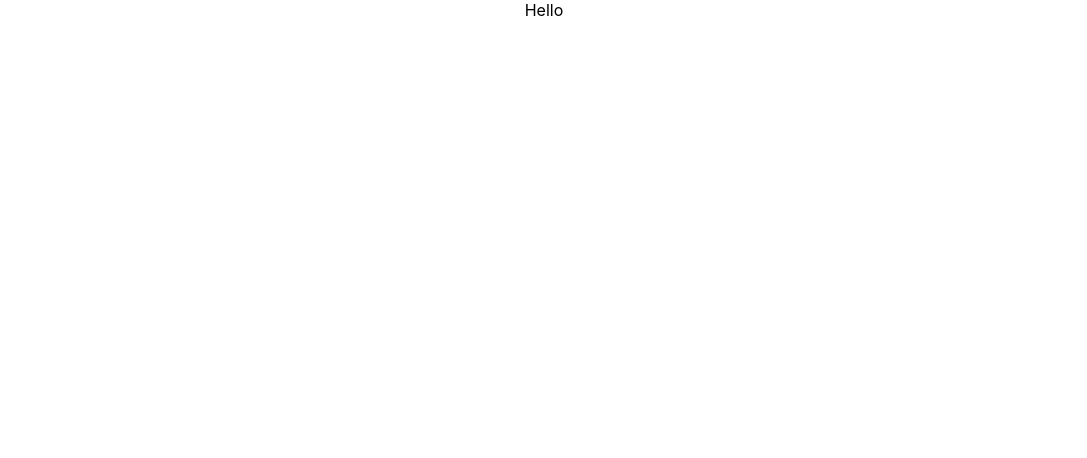
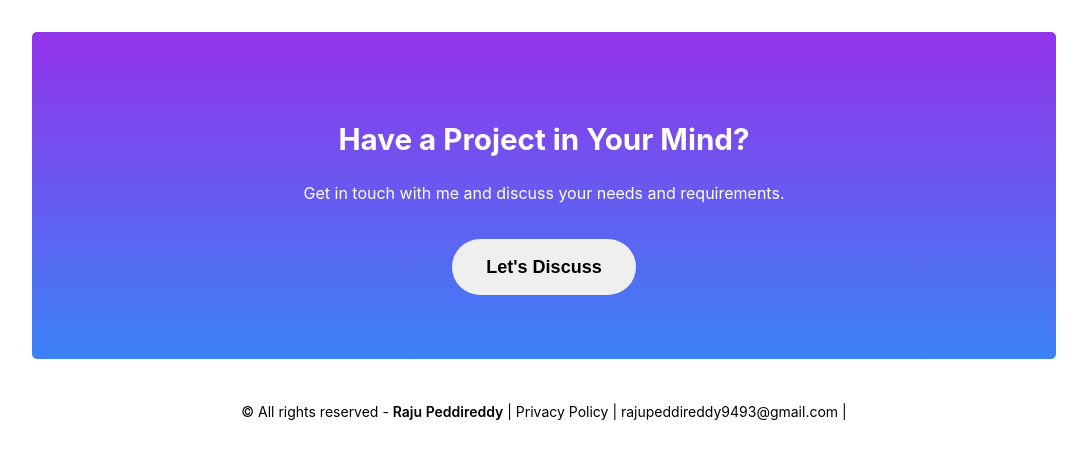
Before and after one commit to rajupeddireddy/raju-portfolio, a React (Create React App) app: page / in a window 1280 px wide. Shown: the top 458 px of the page, without its empty margins (96-1183 px from the left). Built offline with nearby package versions, Linux system fonts and the light colour scheme.

Commit message:
added disscuss card

```diff
--- a/src/App.js
+++ b/src/App.js
@@ -1,9 +1,9 @@
 import './App.css';
-
+import Home from './components/Home/Home';
 function App() {
   return (
     <div className="App">
-      Hello
+      <Home/>
 
     </div>
   );
--- /dev/null
+++ b/src/components/Discuss/Discuss.css
@@ -0,0 +1,59 @@
+.discussion-container{
+    /* background-color: #edf3f5; */
+    background-image: linear-gradient(#9333ea, #3b82f6);
+    width: 80%;
+    margin-top: 20px;
+    margin-bottom: 30px;
+    display: flex;
+    flex-direction: column;
+    justify-content: center;
+    align-items: center;
+    padding-top: 4rem;
+    padding-bottom: 4rem;
+    border-radius: 5px;
+    font-family: "Inter";
+
+}
+.discussion-container h2{
+    color: #fff;
+    font-size: 1.85rem;
+    margin-bottom: 10px;
+    text-align: center;
+
+}
+.discussion-container p{
+    color: #fff;
+    font-size: 1rem;
+    text-align: center;
+
+
+}
+.discussion-container button{
+    font-size: 1.125rem;
+    line-height: 1.75rem;
+    font-weight: 600;
+    padding: .75rem 2rem .75rem 2rem;
+    border-radius: 9999px;
+    cursor: pointer;
+    border-color: transparent;
+    opacity: 1;
+    margin-top: 20px;
+}
+.discussion-container a :hover{
+    box-shadow: 2px 0px 16px 0px #bfbfbf;
+    background-color: rgb(200, 253, 23);
+    color: #000;
+}
+@media (max-width:768px) {
+    .discussion-container h2{
+        font-size: 1.5rem;
+    }
+    .discussion-container p{
+        font-size: .9rem;
+    }
+    .discussion-container button{
+        font-size: .9rem;
+        padding: .5rem 1.8rem .5rem 1.8rem;
+    }
+
+}
--- /dev/null
+++ b/src/components/Discuss/Discuss.js
@@ -0,0 +1,14 @@
+import React from 'react'
+import './Discuss.css'
+export default function Discuss() {
+  return (
+    <div className='discussion-container'>
+      <h2>Have a Project in Your Mind?</h2>
+      <p>Get in touch with me and discuss your needs and requirements.</p>
+      <a href='https://wa.me/919493613197' target='_blank' rel='noreferrer'>
+        <button >Let's Discuss</button>
+      </a>
+
+    </div>
+  )
+}
--- /dev/null
+++ b/src/components/Footer/Footer.css
@@ -0,0 +1,9 @@
+.footer{
+    text-align: center;
+    font-family: 'Inter';
+    font-size: 14px;
+
+}
+.copyright span{
+    font-weight: 600;
+}
--- /dev/null
+++ b/src/components/Footer/Footer.js
@@ -0,0 +1,14 @@
+import React from 'react'
+import './Footer.css'
+
+export default function Footer(props) {
+    // const {scrollToTop} = props
+  return (
+    <div className='footer'>
+
+        <div className="copyright">
+            <p>&copy; All rights reserved - <span>Raju Peddireddy</span> | Privacy Policy | rajupeddireddy9493@gmail.com |</p>
+        </div>
+    </div>
+  )
+}
--- /dev/null
+++ b/src/components/Home/Home.css
@@ -0,0 +1,63 @@
+.home-container{
+    display: flex;
+    flex-direction: column;
+    align-items: center;
+    margin-top: 12px;
+}
+.home-container h1{
+    font-size: 60px;
+}
+@media (max-width:768px) {
+    .home-container h1{
+        font-size: 40px;
+    }
+
+}
+.my-intro-card{
+    display: flex;
+    justify-content: space-around;
+    align-items: center;
+    flex-wrap: wrap;
+    width: 80%;
+}
+@media (max-width: '768px') {
+    .my-intro-card{
+        width: 95%;
+    }
+
+}
+.my-intro-card span{
+    color: red;
+}
+.name{
+    color: #c0741c !important;
+}
+.my-intro-card p{
+    font-size: 28px;
+    margin-top: -30px;
+}
+@media (max-width:768px) {
+    .my-intro-card p{
+        font-size: 20px;
+        line-height: 38px;
+    }
+
+}
+.myphoto{
+    border-radius: 10%;
+    height: 200px;
+}
+.divider{
+    border-top: 0.1px solid #bfbfbf;
+    width: 90%;
+}
+.edu-skill-container{
+    display: flex;
+    justify-content: space-evenly;
+    width: 100%;
+}
+.icons-card{
+    display: flex;
+    align-items: center;
+    margin-bottom: 10px;
+}
--- /dev/null
+++ b/src/components/Home/Home.js
@@ -0,0 +1,52 @@
+import React from 'react'
+import './Home.css'
+
+import Discuss from '../Discuss/Discuss'
+import Footer from '../Footer/Footer'
+
+export default function Home() {
+  //const aboutRef = useRef(null)
+
+  // const scrollDownToAbout = () => {
+  //   aboutRef.current.scrollIntoView({behavior:'smooth'})
+  // }
+
+  const scrollToTop = () => {
+    window.scrollTo({top:0, behavior:'smooth'})
+  }
+
+  return (
+    <div className='home-container'>
+        {/* <Navbar/> */}
+        {/* <hr className='divider'/>
+        <div className='my-intro-card'>
+            <div>
+                <h1>Hi There, I'm <span className='name'>Raju</span></h1>
+                <p>iam into <span>Web Develpment</span></p>
+                <div className='icons-card'>
+                  <IconButton components='a' href='https://www.linkedin.com/in/raju-peddireddi/' target='_blank'>
+                    <LinkedInIcon fontSize='large' color='primary'/>
+                  </IconButton>
+                  <IconButton components='a' href='https://github.com/rajupeddireddy' target='_blank'>
+                    <GitHubIcon fontSize='large' sx={{color:'#000'}}/>
+                  </IconButton>
+                  <IconButton components='a' href='https://wa.me/919493613197' target='_blank'>
+                    <WhatsAppIcon fontSize='large' color='success'/>
+                  </IconButton>
+                  <Button variant='contained' color='secondary'sx={{ml:'20px', textTransform:'none', borderRadius:'30px'}} onClick={scrollDownToAbout}>About Me<KeyboardArrowDownIcon/></Button>
+                </div>
+            </div>
+                <img src='https://ik.imagekit.io/e5kg8mysj/IMG_6017.jpg?updatedAt=1712942903634' alt='my photo' className='myphoto'/>
+        </div>
+        <Skills/>
+        <Experience/>
+        <Education/>
+        <Projects/>
+        <div ref={aboutRef} style={{width:'80%'}}>
+          <About />
+        </div> */}
+        <Discuss/>
+        <Footer scrollToTop={scrollToTop}/>
+    </div>
+  )
+}
```
